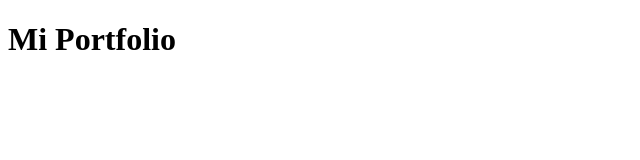
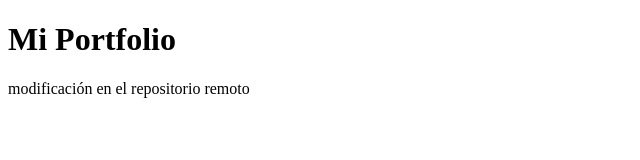
Before and after one commit to guerreroDevIT/PortfolioFrontend, a plain HTML site: page index.html in a window 1280 px wide. Shown: the whole page, without its empty margins (0-640 px from the left). Drawn offline with Linux system fonts and the light colour scheme.

Commit message:
Update index.html

```diff
--- a/index.html
+++ b/index.html
@@ -4,9 +4,10 @@
     <meta charset="UTF-8">
     <meta http-equiv="X-UA-Compatible" content="IE=edge">
     <meta name="viewport" content="width=device-width, initial-scale=1.0">
-    <title>Document</title>
+    <title>Portfolio Frontend</title>
 </head>
 <body>
     <h1>Mi Portfolio</h1>
+    <p>modificación en el repositorio remoto</p>
 </body>
 </html>
```
